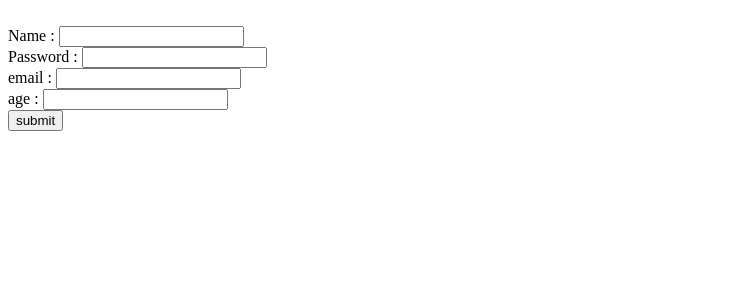
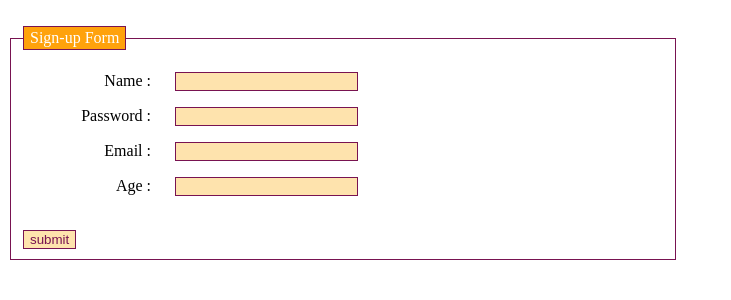
Before and after one commit to bhuvanesh/random, a PHP site: page /PHP/signup_user_form.php in a window 1280 px wide. Shown: the top 300 px of the page, without its empty margins (0-731 px from the left). Run offline with PHP 8.4, Linux system fonts and the light colour scheme; some libraries are stand-ins or nearby versions.

Commit message:
sign_up form styled using css

```diff
--- /dev/null
+++ b/CSS/signup_form.css
@@ -0,0 +1,39 @@
+label
+{
+width: 8em;
+float: left;
+text-align: right;
+margin-right: 1.5em;
+display: block
+}
+
+.submit input
+{
+margin-left: 4.5em;
+}
+input
+{
+color: #781351;
+background: #fee3ad;
+border: 1px solid #781351
+}
+
+.submit input
+{
+color: #000;
+background: #ffa20f;
+border: 2px outset #d7b9c9
+}
+fieldset
+{
+border: 1px solid #781351;
+width: 40em
+}
+
+legend
+{
+color: #fff;
+background: #ffa20c;
+border: 1px solid #781351;
+padding: 2px 6px
+}
--- a/PHP/signup_user_form.php
+++ b/PHP/signup_user_form.php
@@ -1,15 +1,22 @@
 <html>
 <body>
+<link href="../CSS/signup_form.css" rel="stylesheet" type="text/css" />
 <form action="signup_user.php" method="POST"><br/>
-Name     : <input type="text" name="name"><br/>
-Password : <input type="password" name="pass"><br/>
-email    : <input type="text" name="email"><br/>
-age 	 : <input type="text" name="age"><br/>
+<fieldset>
+<legend>Sign-up Form</legend>
+<p><label for="name">Name : </label><input type="text" name="name"><br/></p>
+<p><label for="password">Password : </label><input type="password" name="pass"><br/></p>
+<p><label for="email">Email : </label><input type="text" name="email"><br/></p>
+<p><label for="name">Age : </label><input type="text" name="age"><br/></p>
  <?php
           require_once('../captcha/recaptchalib.php');
           $publickey = "6LcaTsMSAAAAAPSr6W_yqVszxL-EqmKNaPvrgewp"; // you got this from the signup page
           echo recaptcha_get_html($publickey);
         ?>
 
-<input type="submit" value="submit" name="submit"><br />
-</form><br />
+<br/>
+<input type="submit" value="submit" name="submit"><br/>
+</fieldset>
+</form>
+</body>
+</html>
```
